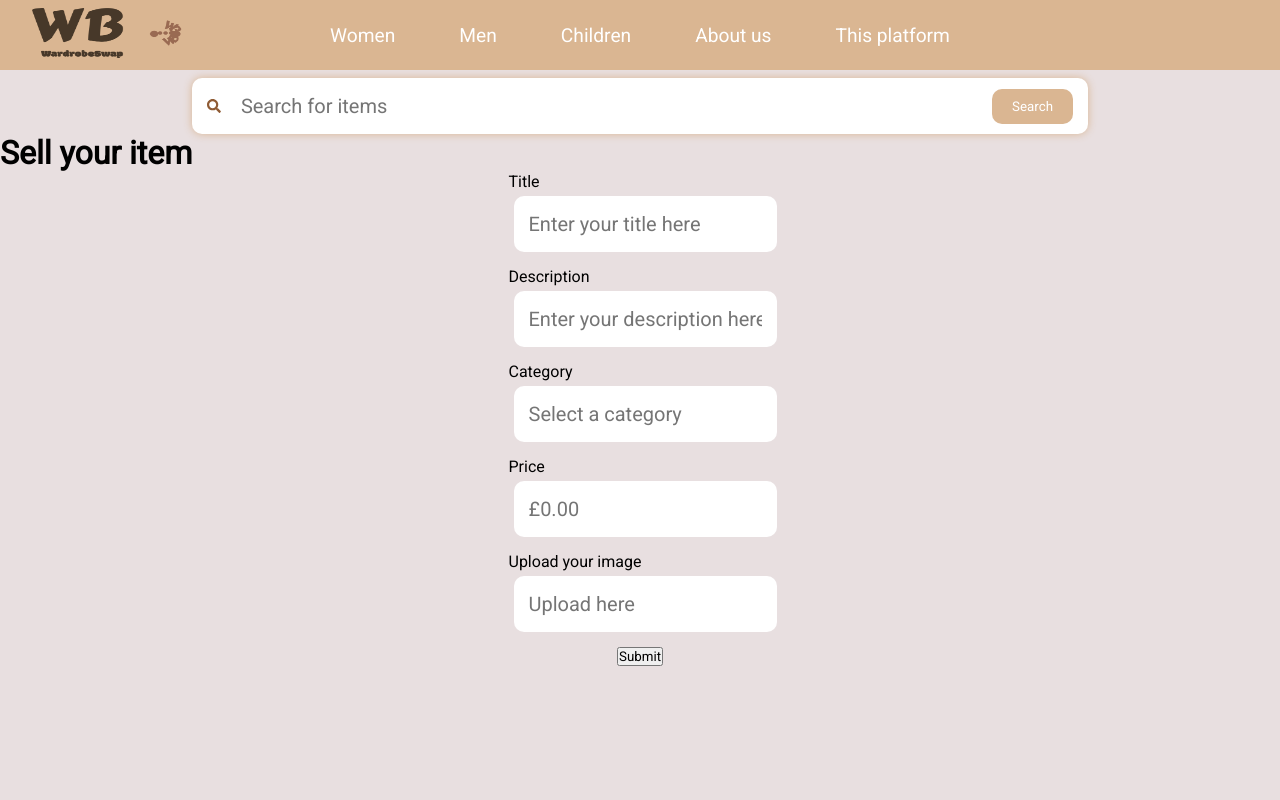
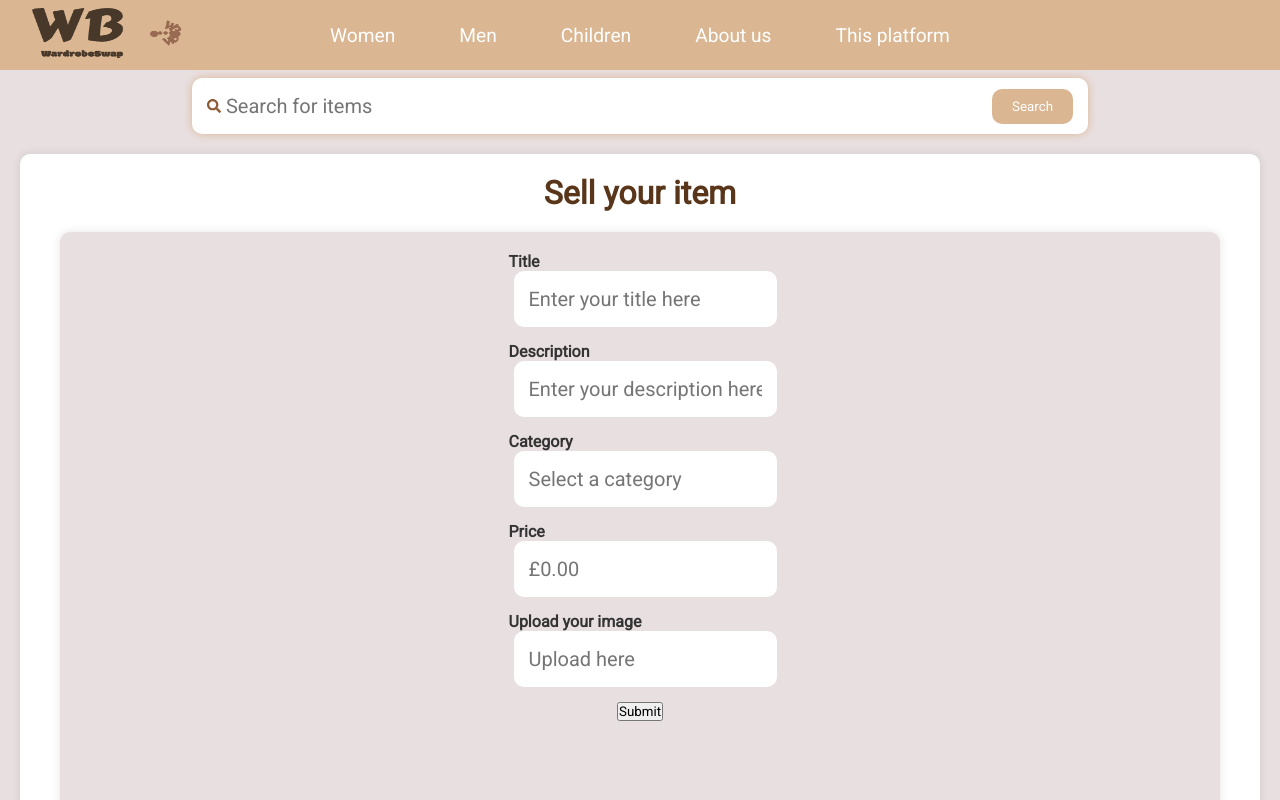
Before and after one commit to malia120/WardrobeSwap, a React (Create React App) app in the folder frontend/: page /sell in a window 1280 px wide. Shown: the top 800 px of the page. Built offline with nearby package versions, Linux system fonts and the light colour scheme.

Commit message:
fixed venv error

```diff
--- a/frontend/src/Pages/Sell.jsx
+++ b/frontend/src/Pages/Sell.jsx
@@ -11,12 +11,13 @@ function Sell() {
           <div className="search-bar-holder">
             <SearchBar  />
           </div>
-          <div>
+        <div className="form-container">
+        <div className="sell-heading">
             <h1>Sell your item</h1>
-          </div>
-          <Form />
         </div>
-
+        <Form />
+        </div>
+      </div>
       </React.Fragment>
     );
 }
--- a/frontend/src/Style/App.css
+++ b/frontend/src/Style/App.css
@@ -213,29 +213,50 @@ video {
     background-color: rgba(0, 0, 0, 0.3);
 }
 
-.formInput{
-
-    display:flex;
+.formInput {
+    display: flex;
     flex-direction: column;
     align-items: center;
     height: 100vh;
+    background-color: #E8DFE0;
+    padding: 20px;
+    margin: 20px;
+    border-radius: 10px;
+    box-shadow: 0 0 10px rgba(0, 0, 0, 0.1);
 }
 
 .formGroup {
     margin-bottom: 15px;
-  }
+}
 
-label {
-    display: block;
-    margin-bottom: 5px;
-  }
+.formGroup label {
+    margin-right: 10px;
+    font-weight: bold;
+    color: #333;
+}
 
-input{
+
+.formGroup input {
     background-color: #FFFFFF;
     width: 100%;
     border-radius: 10px;
     height: 3.5rem;
-    padding: 0 15px;
+    padding: 15px;
     display: flex;
     align-items: center;
 }
+
+.sell-heading {
+    text-align: center;
+    margin-bottom: 20px; /* Adjust margin as needed */
+    font-family: 'Roboto', sans-serif;
+    color: #59351a;
+}
+
+.form-container {
+    background-color: white;
+    border-radius: 10px;
+    padding: 20px;
+    margin: 20px;
+    box-shadow: 0 0 10px rgba(0, 0, 0, 0.1);
+}
```
Also changed, not shown: 2 other files (tests, documents, lock files or other folders).
